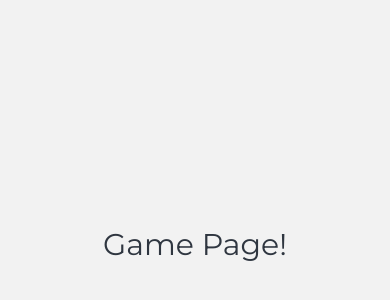
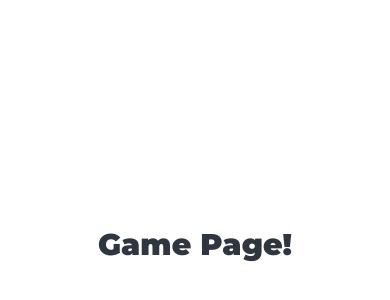
Before and after one commit to nrzky/tic-tac-toe, a React Native app: screen /Game in a window 390 px wide. Shown: the part 178-478 px from the top of the page. Built offline with nearby package versions, Linux system fonts and the light colour scheme.

Commit message:
Add Container component

```diff
--- /dev/null
+++ b/src/components/Container/Container.styled.tsx
@@ -0,0 +1,7 @@
+import styled from 'styled-components/native';
+import View from '../View/View';
+
+export const StyledContainer = styled(View)((props) => ({
+  flex: 1,
+  backgroundColor: props.theme.colors.background,
+}));
--- /dev/null
+++ b/src/components/Container/Container.tsx
@@ -0,0 +1,10 @@
+import * as React from 'react';
+
+import { StyledContainer } from './Container.styled';
+import { ContainerProps } from './Container.types';
+
+const Container: React.FC<ContainerProps> = (props) => (
+  <StyledContainer {...props} />
+);
+
+export default Container;
--- /dev/null
+++ b/src/components/Container/Container.types.tsx
@@ -0,0 +1,3 @@
+import { ViewProps } from '@app/components/View/View.types';
+
+export interface ContainerProps extends ViewProps {}
--- a/src/components/index.tsx
+++ b/src/components/index.tsx
@@ -1,2 +1,3 @@
 export { default as View } from './View/View';
 export { default as Text } from './Text/Text';
+export { default as Container } from './Container/Container';
--- a/src/views/Game/Game.tsx
+++ b/src/views/Game/Game.tsx
@@ -1,13 +1,13 @@
 import * as React from 'react';
 import { StyleSheet } from 'react-native';
 
-import { View, Text } from '@app/components';
+import { Container, Text } from '@app/components';
 
 const Game: React.FC = () => {
   return (
-    <View style={styles.container}>
-      <Text>Game Page!</Text>
-    </View>
+    <Container style={styles.container}>
+      <Text font="Black">Game Page!</Text>
+    </Container>
   );
 };
 
```
